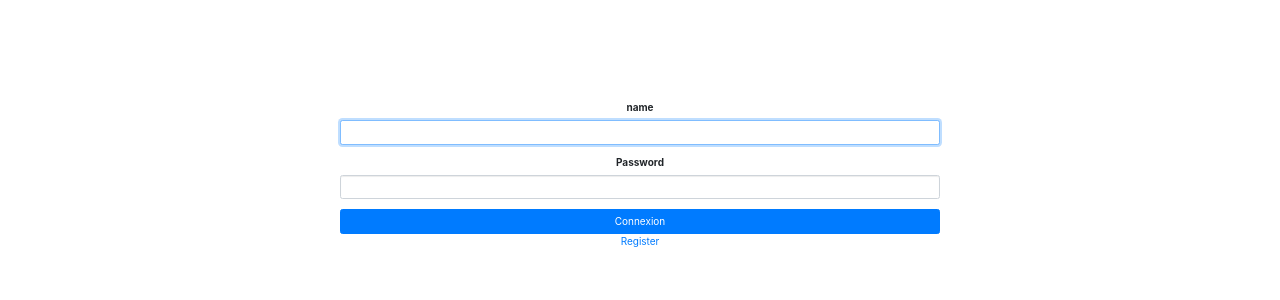
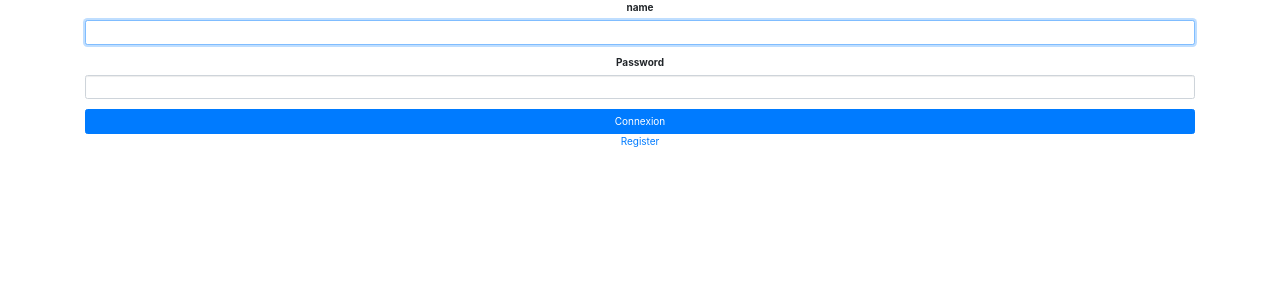
Before and after one commit to fabolododo/rush-mern, a React (Create React App) app in the folder client/: page / in a window 1280 px wide. Shown: the top 300 px of the page. Built offline with nearby package versions, Linux system fonts and the light colour scheme.

Commit message:
change css classname

```diff
--- a/client/src/App.css
+++ b/client/src/App.css
@@ -32,7 +32,7 @@
   }
 }
 
-.Login {
+.LoginForm {
   width: 100%;
   max-width: 600px;
   margin: auto;
```
